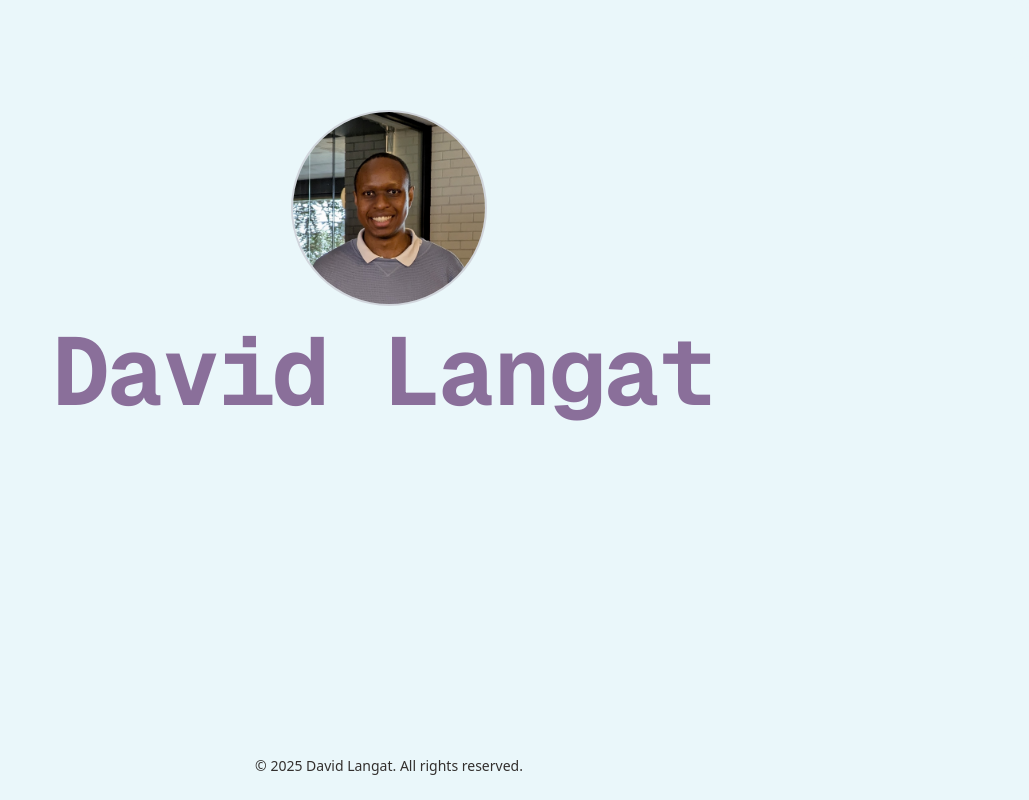
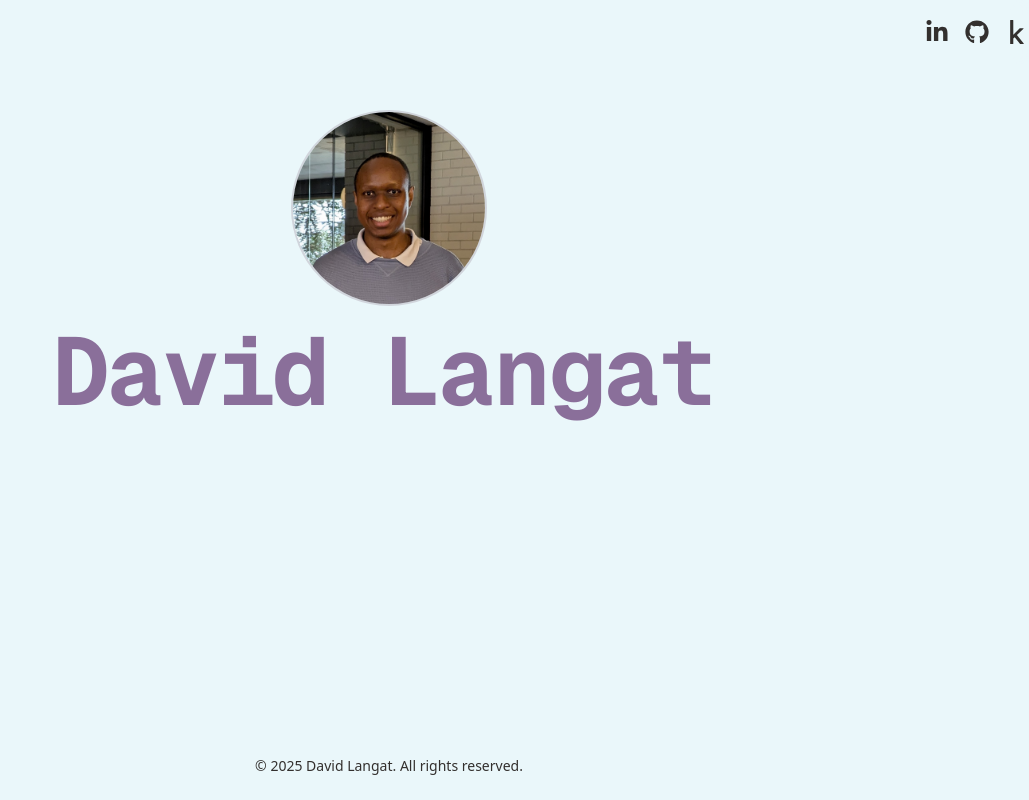
Before and after one commit to David-Langat/Personal-Website, a Next.js app: page / in a window 1280 px wide. Shown: the whole page, without its empty margins (251-1280 px from the left). Built offline with nearby package versions, Linux system fonts and the light colour scheme.

Commit message:
Moved social logos and links to header making them persist throughout the website

```diff
--- a/src/app/page.tsx
+++ b/src/app/page.tsx
@@ -31,6 +31,17 @@ export default function Home() {
           <nav className="hidden md:flex gap-6 text-sm font-medium">
             {/* Navigation links will go here */}
           </nav>
+          <div className="flex justify-center gap-4">
+            <a href="https://www.linkedin.com/in/david-langat-data-science" target="_blank" rel="noopener noreferrer" className="text-foreground hover:text-primary transition-colors duration-300">
+              <FaLinkedinIn size={24} />
+            </a>
+            <a href="https://github.com/David-Langat" target="_blank" rel="noopener noreferrer" className="text-foreground hover:text-primary transition-colors duration-300">
+              <FaGithub size={24} />
+            </a>
+            <a href="https://www.kaggle.com/davidlangatkirui" target="_blank" rel="noopener noreferrer" className="text-foreground hover:text-primary transition-colors duration-300">
+              <FaKaggle size={24} />
+            </a>
+          </div>
         </div>
       </header>
       <main className="flex-1 flex flex-col items-center pt-32 p-4">
@@ -56,17 +67,6 @@ export default function Home() {
           <div className="text-center mt-[-40px] text-xl md:text-2xl text-foreground fade-in-message">
             <p>Welcome to my personal portfolio.</p>
             <p>Explore my work and journey in Data Science and Software Development.</p>
-            <div className="flex justify-center gap-6 mt-8">
-              <a href="https://www.linkedin.com/in/david-langat-data-science" target="_blank" rel="noopener noreferrer" className="text-foreground hover:text-primary transition-colors duration-300">
-                <FaLinkedinIn size={30} />
-              </a>
-              <a href="https://github.com/David-Langat" target="_blank" rel="noopener noreferrer" className="text-foreground hover:text-primary transition-colors duration-300">
-                <FaGithub size={30} />
-              </a>
-              <a href="https://www.kaggle.com/davidlangatkirui" target="_blank" rel="noopener noreferrer" className="text-foreground hover:text-primary transition-colors duration-300">
-                <FaKaggle size={30} />
-              </a>
-            </div>
           </div>
         )}
       </main>
```
